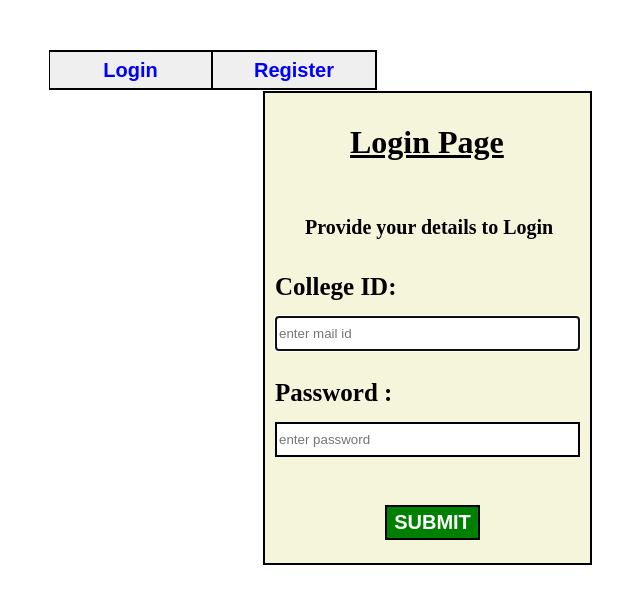
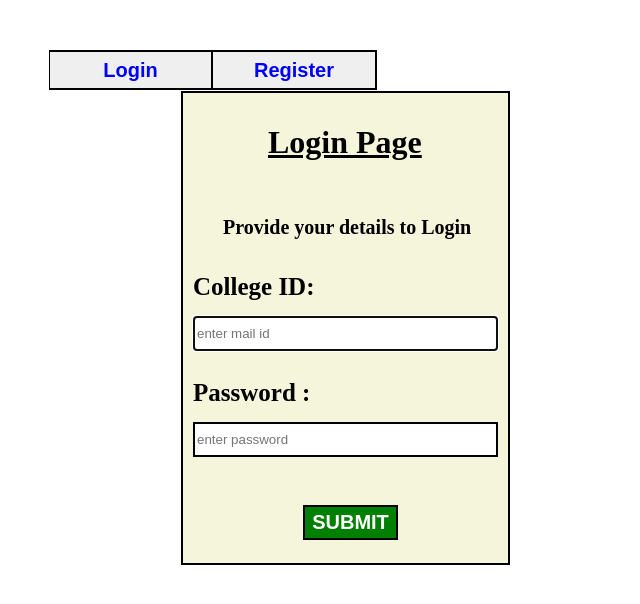
Before and after one commit to SNEHASREEPRIYA/FSDRepo, a React (Create React App) app: page / in a window 1280 px wide. Shown: the top 604 px of the page, without its empty margins (427-1067 px from the left). Built offline with nearby package versions, Linux system fonts and the light colour scheme.

Commit message:
Added all files

```diff
--- a/src/Login Page.js
+++ b/src/Login Page.js
@@ -53,7 +53,7 @@ function Login() {
 // export default Login;
 
 return (
-    <div style={{marginLeft:682,marginTop:-17,border:"2px solid black",padding:10,width:305,height:450,display:"flex",flexDirection:"column",backgroundColor:"beige"}}>
+    <div style={{marginLeft:600,marginTop:-17,border:"2px solid black",padding:10,width:305,height:450,display:"flex",flexDirection:"column",backgroundColor:"beige"}}>
         <h1 style={{marginLeft:75}}><u>Login Page</u></h1>
         <h5 style={{fontSize:20,marginLeft:30}}>Provide your details to Login</h5>
         <form onSubmit={formSubmit} style={{fontSize:25,display:"flex",flexDirection:"column"}}>
```
